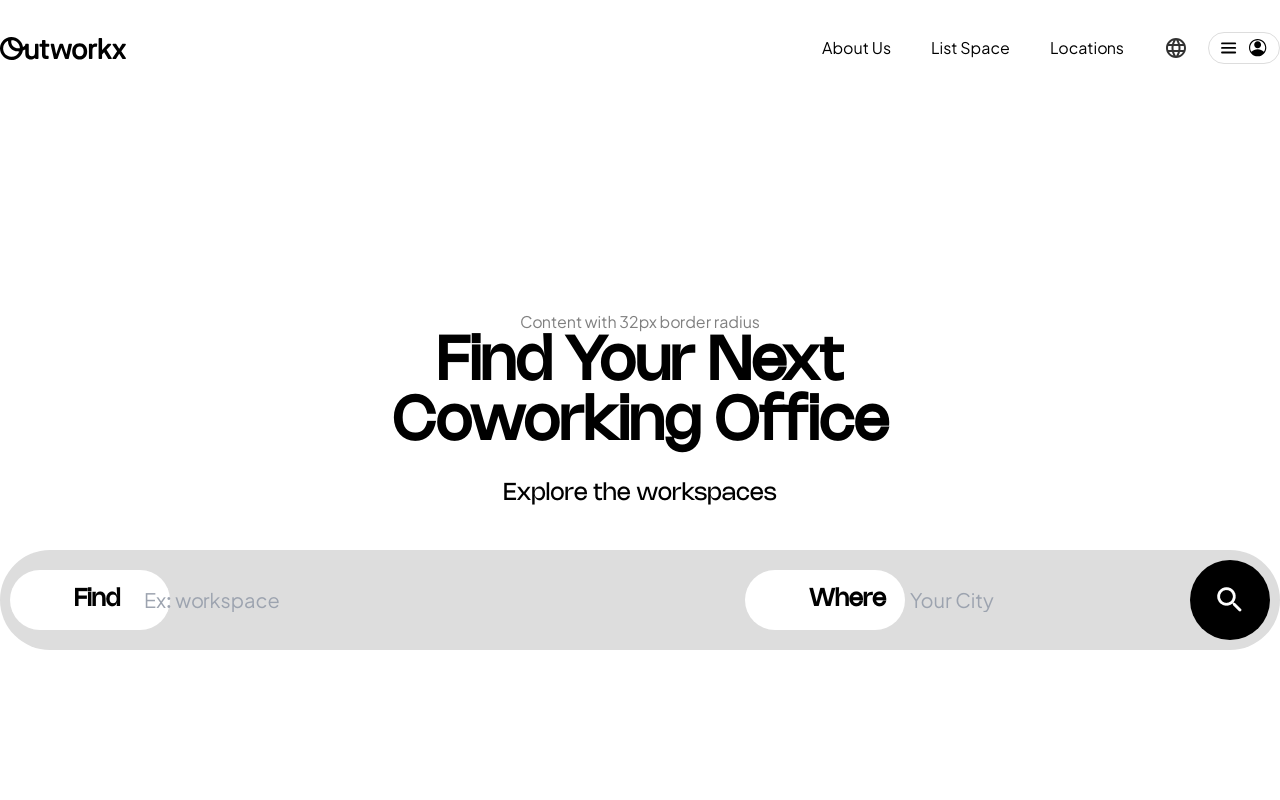
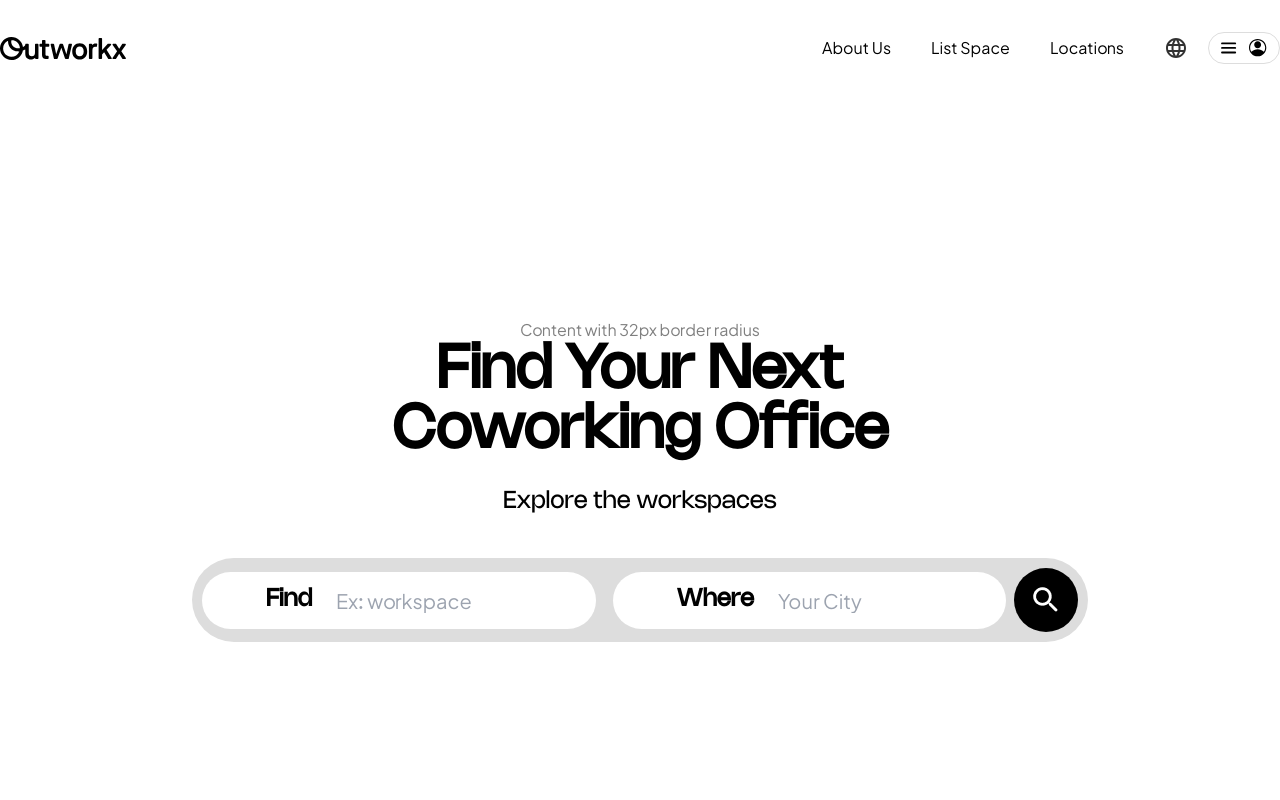
Before and after one commit to RaimaAftab95/outworkx, a React (Vite) app: page / in a window 1280 px wide. Shown: the top 800 px of the page. Built offline with nearby package versions, Linux system fonts and the light colour scheme; no server answers.

Commit message:
remove all [] except %

```diff
--- a/src/components/home/hero/Herostyle.css
+++ b/src/components/home/hero/Herostyle.css
@@ -1,3 +1,5 @@
+@tailwind base;
+@tailwind components;
 @tailwind utilities;
 
 @layer utilities {
--- a/src/components/home/hero/SearchBar.jsx
+++ b/src/components/home/hero/SearchBar.jsx
@@ -1,28 +1,27 @@
 const SearchBar = () => {
   return (
-    <div className="flex flex-col sm:flex-row items-center justify-between gap-2 sm:bg-gray bg-transparent rounded-full p-2.5 w-full sm:w-95 mx-auto lg:max-w-800">
-      <div className="bg-white w-full rounded-full sm:w-40 lg:w-45 flex items-center gap-6 px-10 sm:px-5 md:px-16">
-        <h3 className="text-2xl leading-24">Find</h3>
+    <div className="flex flex-col sm:flex-row items-center justify-between gap-2 sm:bg-gray bg-transparent rounded-full p-2.5 w-full sm:max-w-24 mx-auto lg:max-w-4xl">
+      <div className="bg-white w-full rounded-full sm:w-[40%] lg:w-[45%] flex items-center gap-6 px-10 sm:px-5 md:px-16">
+        <h3 className="text-2xl leading-6">Find</h3>
         <input
-          className="py-4 leading-20  bg-transparent outline-none text-xl"
+          className="py-4 leading-5 w-full bg-transparent outline-none text-xl"
           type="text"
           placeholder="Ex: workspace"
         />
       </div>
-      <div className="hidden sm:block w-1 bg-gray min-h-20" />
-      <div className="bg-white w-full rounded-full sm:w-40 lg:w-45 flex items-center gap-6 px-10 sm:px-5 md:px-16">
-        <h3 className="text-2xl leading-24">Where</h3>
+      <div className="hidden sm:block w-px bg-gray min-h-[40px]" />
+      <div className="bg-white w-full rounded-full sm:w-[40%] lg:w-[45%] flex items-center gap-6 px-10 sm:px-5 md:px-16">
+        <h3 className="text-2xl leading-6">Where</h3>
         <input
-          className="py-4  bg-transparent outline-none leading-20 text-xl"
+          className="py-4 w-full bg-transparent outline-none leading-5 text-xl"
           type="text"
           placeholder="Your City"
         />
       </div>
-      <div className="w-20 h-20 rounded-full bg-primary flex items-center justify-center cursor-pointer transition-all hover:opacity-60">
+      <div className="w-16 h-16 rounded-full bg-primary flex items-center justify-center cursor-pointer transition-all hover:opacity-60">
         <img src="/images/icons/search.png" alt="search" />
       </div>
     </div>
   );
 };
-
 export default SearchBar;
```
